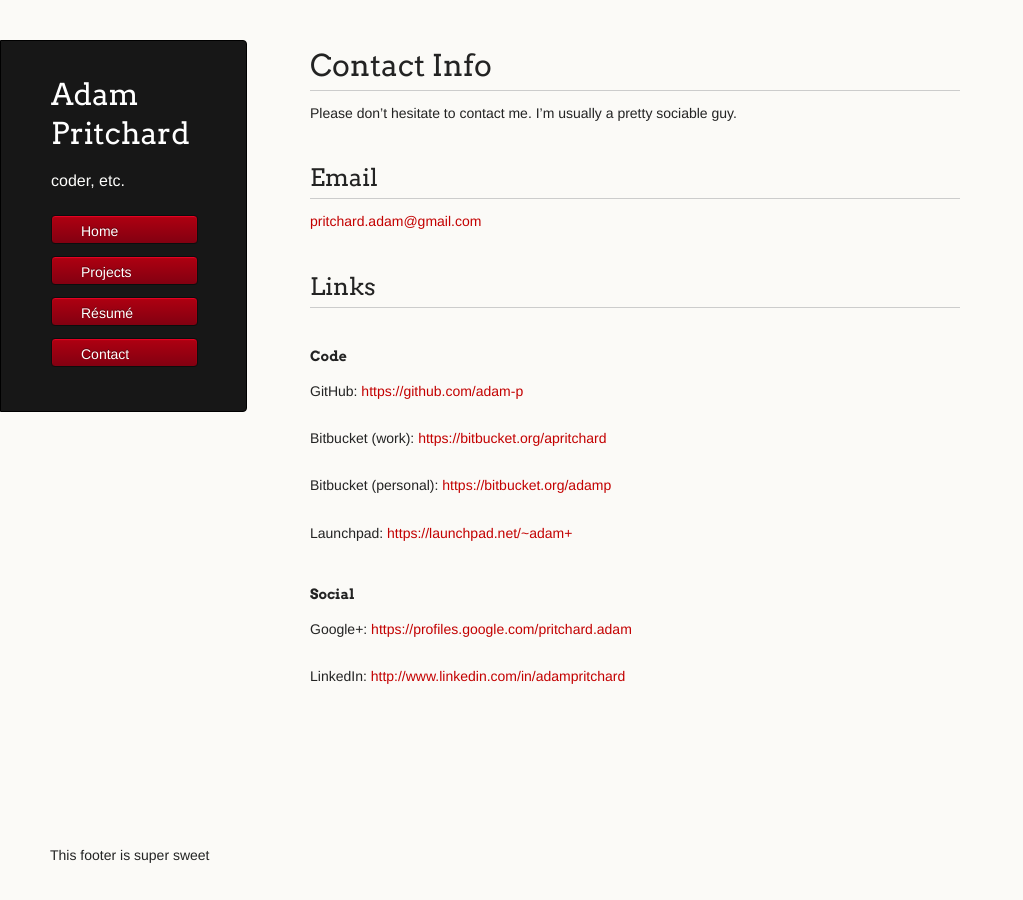
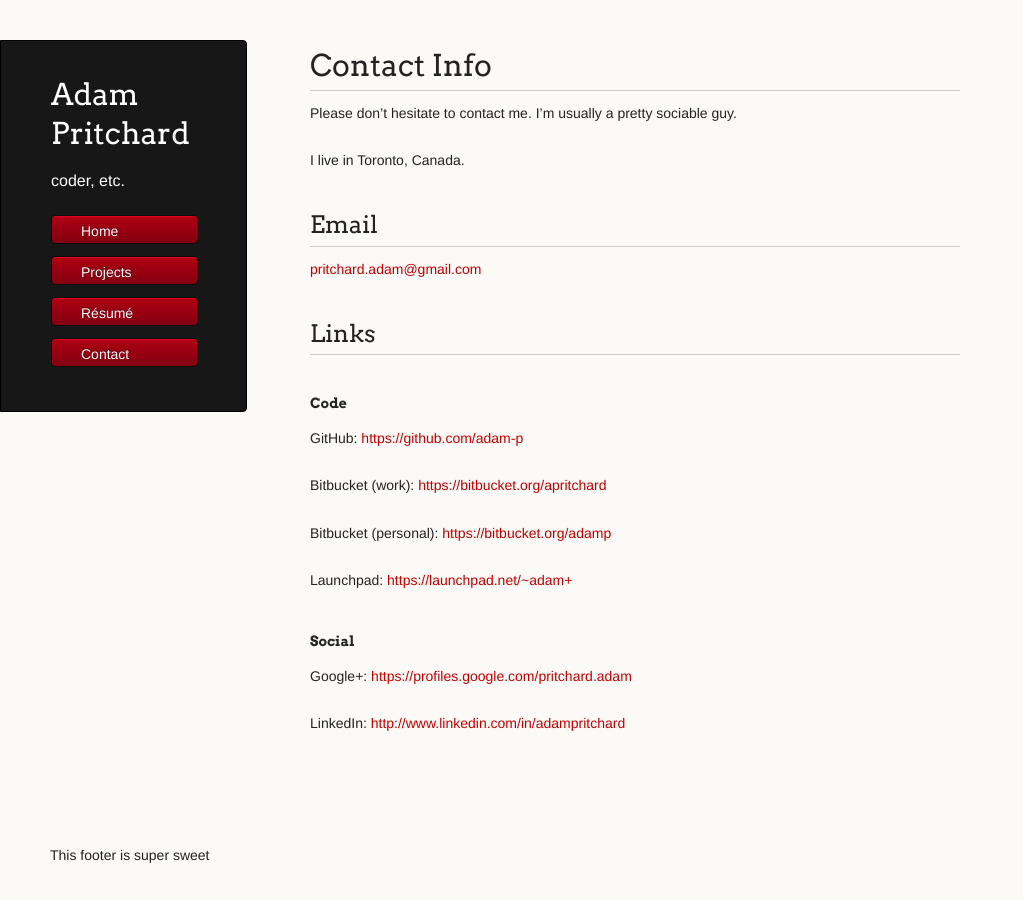
Before and after one commit to adam-p/adam-p.github.com, a Jekyll site: the page built from contact/index.md, in a window 1280 px wide. Shown: the whole page, without its empty margins (0-1023 px from the left). Built offline with Jekyll 4.4.1, drawn with Linux system fonts in a browser that asks for light colours; nearby versions of some CDN libraries.

Commit message:
Added the city where I live

```diff
--- a/contact/index.md
+++ b/contact/index.md
@@ -7,6 +7,8 @@ name: contact
 # {{ page.title }}
 
 Please don't hesitate to contact me. I'm usually a pretty sociable guy.
+
+I live in Toronto, Canada.
 
 ## Email
 
```
